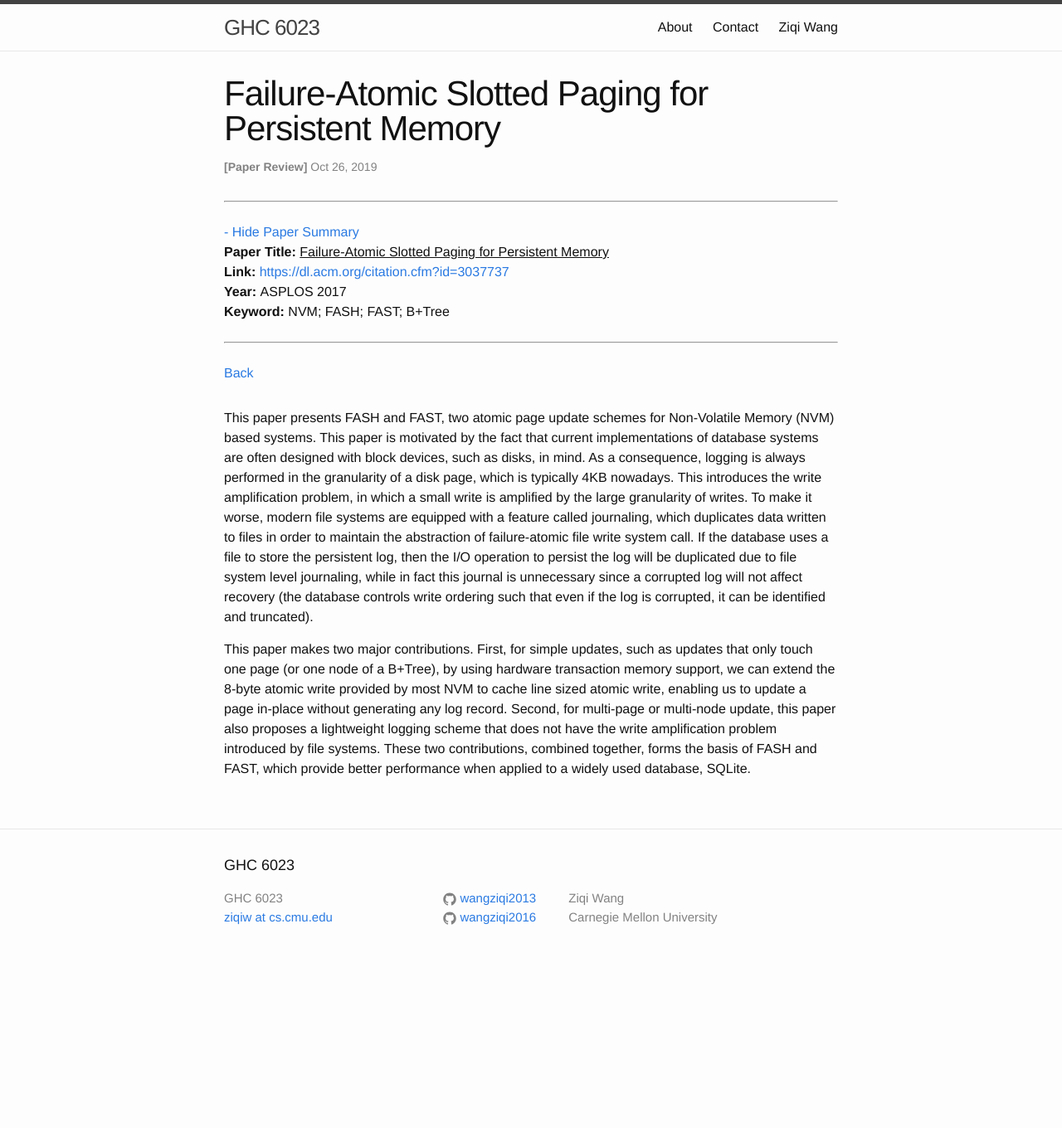
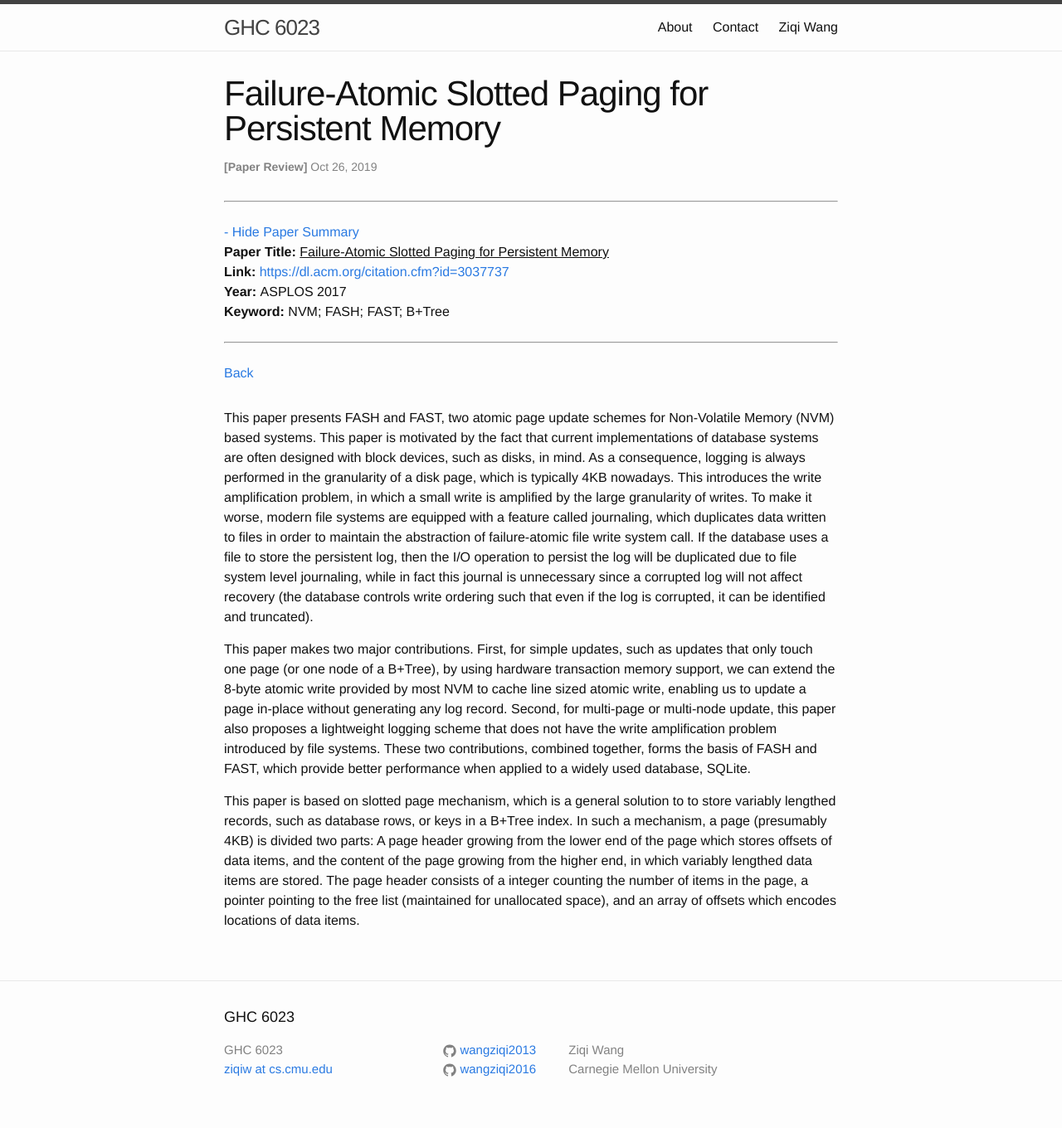
Before and after one commit to wangziqi2013/wangziqi2013.github.io, a Jekyll site: the page built from _posts/2019-10-25-fash-fast.markdown, in a window 1280 px wide. Shown: the whole page at 83% size. Built offline with Jekyll 4.4.1, drawn with Linux system fonts in a browser that asks for light colours; before the commit the page ends 1177 px from its top, so only the background shows below that.

Commit message:
Adding slotted page

```diff
--- a/_posts/2019-10-25-fash-fast.markdown
+++ b/_posts/2019-10-25-fash-fast.markdown
@@ -29,3 +29,10 @@ to cache line sized atomic write, enabling us to update a page in-place without
 multi-page or multi-node update, this paper also proposes a lightweight logging scheme that does not have the write
 amplification problem introduced by file systems. These two contributions, combined together, forms the basis of FASH
 and FAST, which provide better performance when applied to a widely used database, SQLite.
+
+This paper is based on slotted page mechanism, which is a general solution to to store variably lengthed records, such as
+database rows, or keys in a B+Tree index. In such a mechanism, a page (presumably 4KB) is divided two parts: A page header
+growing from the lower end of the page which stores offsets of data items, and the content of the page growing from the
+higher end, in which variably lengthed data items are stored. The page header consists of a integer counting the number
+of items in the page, a pointer pointing to the free list (maintained for unallocated space), and an array of offsets
+which encodes locations of data items.
```
